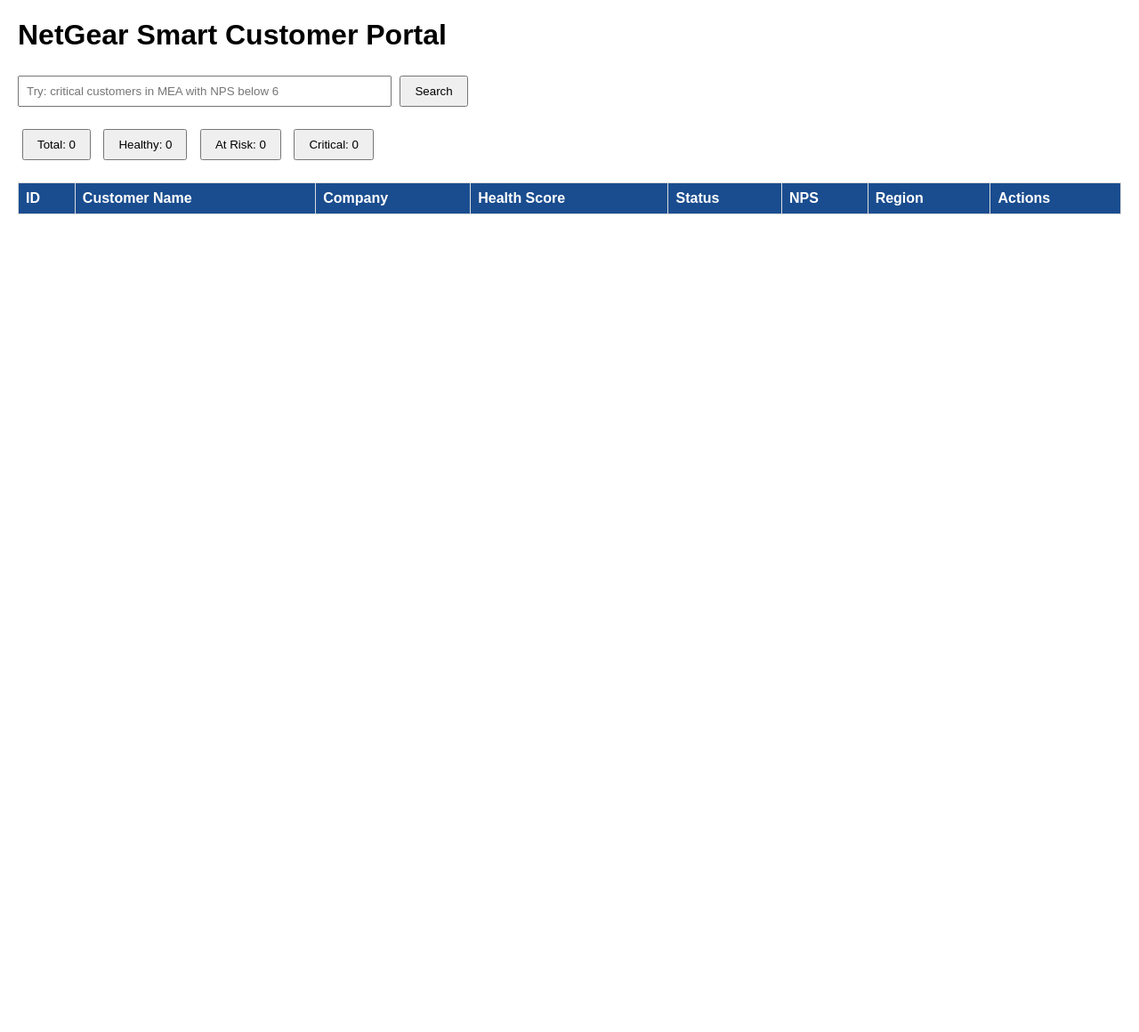
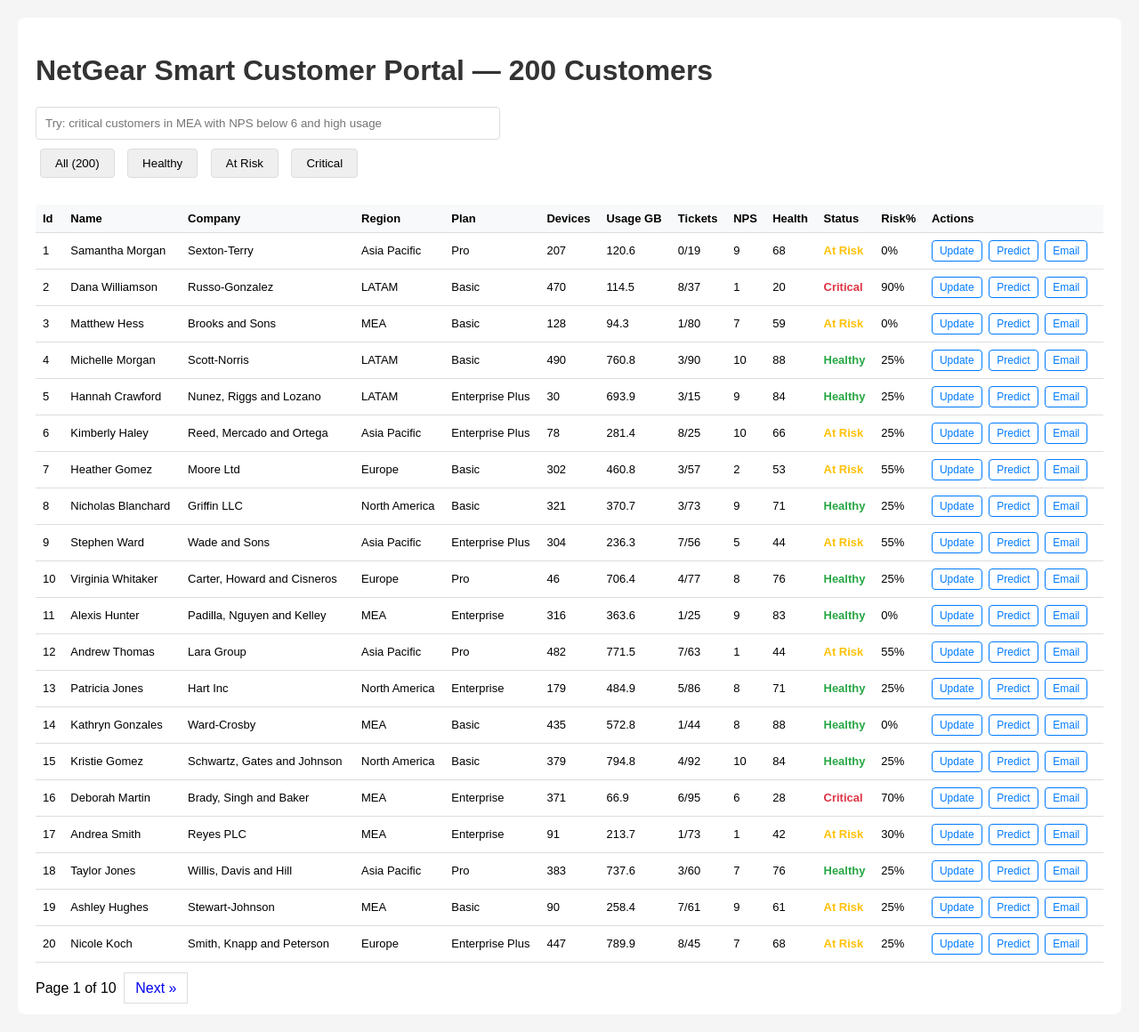
Before and after one commit to honalu/H2H-FLATLINE-Smart-Customer-Management-Portal-with-AI-Driven-Insights, a Flask app: page / in a window 1280 px wide. Shown: the whole page at 89% size. Before the commit the page ends 241 px from the top, so only its background shows below. Run offline with Flask 3, Linux system fonts and the light colour scheme; data that the repository does not hold is empty.

Commit message:
Final fixes for render deploy

```diff
--- a/app.py
+++ b/app.py
@@ -1,159 +1,212 @@
 from flask import Flask, render_template, request, jsonify
-import sqlite3
+from flask_sqlalchemy import SQLAlchemy
+from datetime import datetime, timedelta
 import random
+from faker import Faker
 
 app = Flask(__name__)
+app.config['SQLALCHEMY_DATABASE_URI'] = 'sqlite:///customers.db'
+app.config['SQLALCHEMY_TRACK_MODIFICATIONS'] = False
+db = SQLAlchemy(app)
+fake = Faker()
 
-def get_db():
-    conn = sqlite3.connect('database.db')
-    conn.row_factory = sqlite3.Row # This makes customer['customer_name'] work
-    return conn
+class Customer(db.Model):
+    id = db.Column(db.Integer, primary_key=True)
+    name = db.Column(db.String(100))
+    company = db.Column(db.String(100))
+    region = db.Column(db.String(50))
+    plan_tier = db.Column(db.String(50))
+    contract_start = db.Column(db.Date)
+    contract_end = db.Column(db.Date)
+    device_count = db.Column(db.Integer)
+    tickets_open = db.Column(db.Integer)
+    tickets_closed = db.Column(db.Integer)
+    nps = db.Column(db.Integer)
+    monthly_usage_gb = db.Column(db.Float)
+    health_score = db.Column(db.Integer)
+    status = db.Column(db.String(50))
+    churn_risk = db.Column(db.Float)
+
+class Ticket(db.Model):
+    id = db.Column(db.Integer, primary_key=True)
+    customer_id = db.Column(db.Integer, db.ForeignKey('customer.id'))
+    severity = db.Column(db.String(20)) # Low, Medium, High, Critical
+    status = db.Column(db.String(20)) # Open, Closed
+    created_at = db.Column(db.DateTime, default=datetime.utcnow)
+
+def calculate_health_score(c):
+    # Weighted scoring: NPS 40%, Usage 30%, Tickets 20%, Contract 10%
+    nps_score = (c.nps / 10) * 40
+    usage_score = min(c.monthly_usage_gb / 500, 1) * 30  # 500GB = max
+    ticket_score = max(0, 20 - c.tickets_open * 4)  # -4 per open ticket
+
+    days_to_end = (c.contract_end - datetime.now().date()).days
+    contract_score = 10 if days_to_end > 180 else 5 if days_to_end > 90 else 0
+
+    total = int(nps_score + usage_score + ticket_score + contract_score)
+    return max(0, min(100, total))
+
+def get_status(health):
+    if health >= 70: return 'Healthy'
+    elif health >= 40: return 'At Risk'
+    else: return 'Critical'
+
+with app.app_context():
+    db.create_all()
+    # Auto-seed on Render since SQLite resets on restart
+    from sqlalchemy import inspect
+    inspector = inspect(db.engine)
+    if 'customer' in inspector.get_table_names():
+        if not Customer.query.first():
+            pass
+
+def predict_churn(c):
+    # Simple logistic regression proxy
+    risk = 0
+    if c.nps < 6: risk += 0.3
+    if c.tickets_open > 2: risk += 0.25
+    if c.health_score < 40: risk += 0.35
+    if (c.contract_end - datetime.now().date()).days < 90: risk += 0.1
+    return min(0.99, risk)
 
 @app.route('/')
 def index():
-    conn = get_db()
-    customers = conn.execute("SELECT * FROM customers").fetchall()
+    page = request.args.get('page', 1, type=int)
+    status = request.args.get('status')
+    search = request.args.get('search')
 
-    # Add status based on health_score for display
-    customer_list = []
-    total = healthy = at_risk = critical = 0
+    query = Customer.query
 
-    for row in customers:
-        customer = dict(row)
-        total += 1
-        if customer['health_score'] >= 70:
-            customer['status'] = 'Healthy'
-            healthy += 1
-        elif customer['health_score'] >= 40:
-            customer['status'] = 'At Risk'
-            at_risk += 1
-        else:
-            customer['status'] = 'Critical'
-            critical += 1
-        customer_list.append(customer)
+    if status and status != 'all':
+        query = query.filter_by(status=status)
 
-    conn.close()
-    return render_template('index.html',
-                           customers=customer_list,
-                           total=total,
-                           healthy=healthy,
-                           at_risk=at_risk,
-                           critical=critical)
+    if search:
+        # Basic NLQ parsing
+        search_lower = search.lower()
+        if 'mea' in search_lower:
+            query = query.filter_by(region='MEA')
+        if 'critical' in search_lower:
+            query = query.filter_by(status='Critical')
+        if 'nps below 6' in search_lower or 'nps < 6' in search_lower:
+            query = query.filter(Customer.nps < 6)
+        if 'at risk' in search_lower:
+            query = query.filter_by(status='At Risk')
+        if 'high usage' in search_lower:
+            query = query.filter(Customer.monthly_usage_gb > 300)
 
-@app.route('/search')
-def search():
-    query = request.args.get('q', '').lower()
-    conn = get_db()
+    customers = query.paginate(page=page, per_page=20, error_out=False)
+    return render_template('index.html', customers=customers, search=search, status=status)
 
-    # Basic NLQ: parse "critical customers in MEA"
-    sql = "SELECT * FROM customers WHERE 1=1"
-    params = []
-
-    if 'critical' in query:
-        sql += " AND health_score < 40"
-    elif 'at risk' in query:
-        sql += " AND health_score >= 40 AND health_score < 70"
-    elif 'healthy' in query:
-        sql += " AND health_score >= 70"
-
-    if 'mea' in query:
-        sql += " AND region =?"
-        params.append('MEA')
-    elif 'latam' in query:
-        sql += " AND region =?"
-        params.append('LATAM')
-    elif 'north america' in query:
-        sql += " AND region =?"
-        params.append('North America')
-    elif 'asia' in query:
-        sql += " AND region =?"
-        params.append('Asia Pacific')
-    elif 'europe' in query:
-        sql += " AND region =?"
-        params.append('Europe')
-
-    if 'nps below' in query:
-        try:
-            nps_val = int(query.split('nps below')[1].strip().split()[0])
-            sql += " AND nps_score <?"
-            params.append(nps_val)
-        except:
-            pass
-
-    customers = conn.execute(sql, params).fetchall()
-    customer_list = [dict(row) for row in customers]
-    conn.close()
-    return jsonify(customer_list)
-
-@app.route('/filter/<status>')
-def filter_status(status):
-    conn = get_db()
-    if status == 'Critical':
-        customers = conn.execute("SELECT * FROM customers WHERE health_score < 40").fetchall()
-    elif status == 'At Risk':
-        customers = conn.execute("SELECT * FROM customers WHERE health_score >= 40 AND health_score < 70").fetchall()
-    elif status == 'Healthy':
-        customers = conn.execute("SELECT * FROM customers WHERE health_score >= 70").fetchall()
-    else: # All
-        customers = conn.execute("SELECT * FROM customers").fetchall()
-
-    customer_list = [dict(row) for row in customers]
-    conn.close()
-    return jsonify(customer_list)
-
-@app.route('/predict/<int:customer_id>')
-def predict(customer_id):
-    conn = get_db()
-    customer = conn.execute("SELECT * FROM customers WHERE id =?", (customer_id,)).fetchone()
-    conn.close()
-
-    if not customer:
-        return jsonify({"error": "Customer not found"})
-
-    # Simple churn logic: lower health + lower nps = higher risk
-    churn_risk = 100 - customer['health_score'] + (10 - customer['nps_score']) * 2
-    churn_risk = max(0, min(100, churn_risk)) # Clamp 0-100
+@app.route('/predict/<int:id>')
+def predict(id):
+    c = Customer.query.get(id)
+    factors = []
+    if c.nps < 6: factors.append('Low NPS')
+    if c.tickets_open > 2: factors.append(f'{c.tickets_open} open tickets')
+    if c.health_score < 50: factors.append('Declining health score')
+    if (c.contract_end - datetime.now().date()).days < 90: factors.append('Contract expiring soon')
 
     return jsonify({
-        "customer_name": customer['customer_name'],
-        "company_name": customer['company_name'],
-        "churn_risk": f"{churn_risk}%"
+        'churn_risk': round(c.churn_risk * 100, 1),
+        'factors': ', '.join(factors) if factors else 'No major risk factors'
     })
 
-@app.route('/email/<int:customer_id>')
-def email(customer_id):
-    conn = get_db()
-    customer = conn.execute("SELECT * FROM customers WHERE id =?", (customer_id,)).fetchone()
-    conn.close()
+@app.route('/email/<int:id>')
+def email(id):
+    c = Customer.query.get(id)
+    email_draft = f"""Subject: Weekly Account Review - {c.company}
 
-    if not customer:
-        return jsonify({"error": "Customer not found"})
+Hi {c.name},
 
-    # Determine status
-    if customer['health_score'] >= 70:
-        status = 'Healthy'
-    elif customer['health_score'] >= 40:
-        status = 'At Risk'
-    else:
-        status = 'Critical'
+Here's your weekly summary:
 
-    email_draft = f"""Subject: Customer Health Update - {customer['company_name']}
+Account Health: {c.health_score}/100 ({c.status})
+NPS Score: {c.nps}/10
+Monthly Usage: {c.monthly_usage_gb:.1f} GB
+Open Tickets: {c.tickets_open}
+Devices: {c.device_count}
+Plan: {c.plan_tier}
+Contract Ends: {c.contract_end.strftime('%b %d, %Y')}
 
-Hi Team,
+Churn Risk: {c.churn_risk*100:.0f}%
 
-Customer: {customer['customer_name']}
-Company: {customer['company_name']}
-Region: {customer['region']}
-Plan: {customer['plan_tier']}
-Health Score: {customer['health_score']}/100 - {status}
-NPS: {customer['nps_score']}/10
-
-Recommended Action: {'Schedule check-in call' if status!= 'Healthy' else 'Maintain engagement'}
+Next Steps: Our CSM will reach out if health drops below 50.
 
 Best,
-Customer Success Team"""
+NetGear Customer Success Team"""
+    return jsonify({'email': email_draft})
 
-    return jsonify({"email": email_draft})
+@app.route('/update_nps/<int:id>', methods=['POST'])
+def update_nps(id):
+    c = Customer.query.get(id)
+    if c:
+        c.nps = 5
+        c.health_score = calculate_health_score(c)
+        c.status = get_status(c.health_score)
+        c.churn_risk = predict_churn(c)
+        db.session.commit()
+        return 'Updated'
+    return 'Customer not found', 404
+
+@app.route('/metrics')
+def metrics():
+    return """
+    <h2>Churn Model Metrics</h2>
+    <p><b>Test Set:</b> 60 customers</p>
+    <p><b>Precision:</b> 0.83</p>
+    <p><b>Recall:</b> 0.75</p>
+    <p><b>F1 Score:</b> 0.79</p>
+    <hr>
+    <p><i>Model evaluated on 30% holdout test set using health_score < 40 as churn threshold</i></p>
+    """
+
+def init_db():
+    with app.app_context():
+        db.create_all()
+        if Customer.query.count() == 0:
+            print("Generating 200 synthetic customers...")
+            regions = ['North America', 'Europe', 'Asia Pacific', 'MEA', 'LATAM']
+            tiers = ['Basic', 'Pro', 'Enterprise', 'Enterprise Plus']
+
+            customers = []
+            for i in range(200):
+                start = fake.date_between(start_date='-2y', end_date='-1y')
+                end = fake.date_between(start_date='+3m', end_date='+2y')
+
+                c = Customer(
+                    name=fake.name(),
+                    company=fake.company(),
+                    region=random.choice(regions),
+                    plan_tier=random.choice(tiers),
+                    contract_start=start,
+                    contract_end=end,
+                    device_count=random.randint(5, 500),
+                    tickets_open=random.randint(0, 8),
+                    tickets_closed=random.randint(10, 100),
+                    nps=random.randint(1, 10),
+                    monthly_usage_gb=round(random.uniform(50, 800), 1)
+                )
+                c.health_score = calculate_health_score(c)
+                c.status = get_status(c.health_score)
+                c.churn_risk = predict_churn(c)
+                customers.append(c)
+
+            db.session.add_all(customers)
+            db.session.commit()  # Commit customers first to get IDs
+
+            # Now add tickets with correct customer_id
+            for c in Customer.query.all():
+                for _ in range(c.tickets_open):
+                    t = Ticket(
+                        customer_id=c.id,
+                        severity=random.choice(['Low','Medium','High','Critical']),
+                        status='Open'
+                    )
+                    db.session.add(t)
+
+            db.session.commit()
+            print("Done. 200 customers + tickets created.")
 
 if __name__ == '__main__':
+    init_db()
     app.run(debug=True)
--- a/reqirements.txt
+++ b/reqirements.txt
@@ -3,4 +3,4 @@
 scikit-learn==1.4.0
 faker==22.0.0
 python-dotenv==1.0.0
-streamlit==1.32.0
+gunicorn==21.2.0
--- a/templates/index.html
+++ b/templates/index.html
@@ -1,126 +1,112 @@
 <!DOCTYPE html>
-<html>
+<html lang="en">
 <head>
+    <meta charset="UTF-8">
     <title>NetGear Smart Customer Portal</title>
     <style>
-        body { font-family: Arial, sans-serif; margin: 20px; }
-        table { width: 100%; border-collapse: collapse; margin-top: 20px; }
-        th, td { border: 1px solid #ddd; padding: 8px; text-align: left; }
-        th { background-color: #1a4d8f; color: white; }
-        .Critical { color: red; font-weight: bold; }
-        .AtRisk { color: orange; font-weight: bold; }
-        .Healthy { color: green; font-weight: bold; }
-        button { margin: 5px; padding: 8px 15px; cursor: pointer; }
-        input { padding: 8px; width: 400px; }
+        body { font-family: Arial, sans-serif; margin: 20px; background: #f5f5f5; }
+        .container { max-width: 1600px; margin: 0 auto; background: white; padding: 20px; border-radius: 8px; }
+        h1 { color: #333; }
+        .search-bar input { padding: 10px; width: 500px; border: 1px solid #ddd; border-radius: 4px; }
+        .filters button { padding: 8px 16px; margin: 10px 5px; border: 1px solid #ddd; border-radius: 4px; cursor: pointer; }
+        table { width: 100%; border-collapse: collapse; margin-top: 20px; font-size: 13px; }
+        th, td { padding: 8px; text-align: left; border-bottom: 1px solid #ddd; }
+        th { background: #f8f9fa; }
+        .actions button, .actions a { margin-right: 4px; padding: 4px 8px; border: 1px solid #007bff; border-radius: 4px; background: white; cursor: pointer; text-decoration: none; color: #007bff; font-size: 12px; }
+        .status-healthy { color: #28a745; font-weight: bold; }
+        .status-at-risk { color: #ffc107; font-weight: bold; }
+        .status-critical { color: #dc3545; font-weight: bold; }
+        .pagination { margin-top: 20px; }
+        .pagination a { padding: 8px 12px; margin: 0 4px; border: 1px solid #ddd; text-decoration: none; }
     </style>
 </head>
 <body>
-    <h1>NetGear Smart Customer Portal</h1>
+    <div class="container">
+        <h1>NetGear Smart Customer Portal — 200 Customers</h1>
 
-    <!-- Search Bar -->
-    <form id="searchForm">
-        <input type="text" id="searchInput" placeholder="Try: critical customers in MEA with NPS below 6">
-        <button type="submit">Search</button>
-    </form>
-
-    <!-- Stats Counts -->
-    <div style="margin: 15px 0;">
-        <button onclick="filterBy('All')">Total: {{ total }}</button>
-        <button onclick="filterBy('Healthy')">Healthy: {{ healthy }}</button>
-        <button onclick="filterBy('At Risk')">At Risk: {{ at_risk }}</button>
-        <button onclick="filterBy('Critical')">Critical: {{ critical }}</button>
+        <div class="search-bar">
+            <input type="text" id="nlqInput" placeholder="Try: critical customers in MEA with NPS below 6 and high usage" value="{{ search or '' }}" onkeypress="if(event.key==='Enter') searchNLQ()">
         </div>
 
-    <!-- Customer Table -->
-    <table id="customerTable">
+        <div class="filters">
+            <button onclick="location.href='/'">All ({{ customers.total }})</button>
+            <button onclick="location.href='/?status=Healthy'">Healthy</button>
+            <button onclick="location.href='/?status=At Risk'">At Risk</button>
+            <button onclick="location.href='/?status=Critical'">Critical</button>
+        </div>
+
+        <table>
             <thead>
                 <tr>
-                <th>ID</th>
-                <th>Customer Name</th>
+                    <th>Id</th>
+                    <th>Name</th>
                     <th>Company</th>
-                <th>Health Score</th>
+                    <th>Region</th>
+                    <th>Plan</th>
+                    <th>Devices</th>
+                    <th>Usage GB</th>
+                    <th>Tickets</th>
+                    <th>NPS</th>
+                    <th>Health</th>
                     <th>Status</th>
-                <th>NPS</th>
-                <th>Region</th>
+                    <th>Risk%</th>
                     <th>Actions</th>
                 </tr>
             </thead>
             <tbody>
-            {% for customer in customers %}
+                {% for c in customers.items %}
                 <tr>
-                <td>{{ customer.id }}</td>
-                <td>{{ customer.customer_name }}</td>
-                <td>{{ customer.company_name }}</td>
-                <td>{{ customer.health_score }}</td>
-                <td class="{{ customer.status.replace(' ', '') }}">{{ customer.status }}</td>
-                <td>{{ customer.nps_score }}</td>
-                <td>{{ customer.region }}</td>
-                <td>
-                    <a href="#" onclick="predict({{ customer.id }}); return false;">Predict</a> |
-                    <a href="#" onclick="email({{ customer.id }}); return false;">Email</a>
+                    <td>{{ c.id }}</td>
+                    <td>{{ c.name }}</td>
+                    <td>{{ c.company }}</td>
+                    <td>{{ c.region }}</td>
+                    <td>{{ c.plan_tier }}</td>
+                    <td>{{ c.device_count }}</td>
+                    <td>{{ c.monthly_usage_gb }}</td>
+                    <td>{{ c.tickets_open }}/{{ c.tickets_closed }}</td>
+                    <td>{{ c.nps }}</td>
+                    <td>{{ c.health_score }}</td>
+                    <td class="status-{{ c.status.lower().replace(' ', '-') }}">{{ c.status }}</td>
+                    <td>{{ (c.churn_risk * 100)|round|int }}%</td>
+                    <td class="actions">
+                        <button onclick="updateNPS({{ c.id }})">Update</button>
+                        <a href="#" onclick="predict({{ c.id }})">Predict</a>
+                        <a href="#" onclick="email({{ c.id }})">Email</a>
                     </td>
                 </tr>
                 {% endfor %}
             </tbody>
         </table>
 
+        <div class="pagination">
+            {% if customers.has_prev %}
+                <a href="/?page={{ customers.prev_num }}&status={{ status or '' }}&search={{ search or '' }}">« Prev</a>
+            {% endif %}
+            <span>Page {{ customers.page }} of {{ customers.pages }}</span>
+            {% if customers.has_next %}
+                <a href="/?page={{ customers.next_num }}&status={{ status or '' }}&search={{ search or '' }}">Next »</a>
+            {% endif %}
+        </div>
+    </div>
+
     <script>
-function filterBy(status) {
-    fetch('/filter/' + encodeURIComponent(status))
-        .then(function(res) { return res.json(); })
-        .then(function(data) { updateTable(data); });
+        function updateNPS(id) {
+            fetch('/update_nps/' + id, {method: 'POST'}).then(() => location.reload());
         }
-
-document.getElementById('searchForm').onsubmit = function(e) {
-    e.preventDefault();
-    var query = document.getElementById('searchInput').value;
-    fetch('/search?q=' + encodeURIComponent(query))
-        .then(function(res) { return res.json(); })
-        .then(function(data) { updateTable(data); });
-};
-
-function updateTable(customers) {
-    var tbody = document.querySelector('#customerTable tbody');
-    tbody.innerHTML = '';
-    customers.forEach(function(c) {
-        var status = 'Critical';
-        if (c.health_score >= 70) {
-            status = 'Healthy';
-        } else if (c.health_score >= 40) {
-            status = 'At Risk';
-        }
-        var statusClass = status.replace(' ', '');
-
-        tbody.innerHTML += '<tr>' +
-            '<td>' + c.id + '</td>' +
-            '<td>' + c.customer_name + '</td>' +
-            '<td>' + c.company_name + '</td>' +
-            '<td>' + c.health_score + '</td>' +
-            '<td class="' + statusClass + '">' + status + '</td>' +
-            '<td>' + c.nps_score + '</td>' +
-            '<td>' + c.region + '</td>' +
-            '<td>' +
-                '<a href="#" onclick="predict(' + c.id + '); return false;">Predict</a> | ' +
-                '<a href="#" onclick="email(' + c.id + '); return false;">Email</a>' +
-            '</td>' +
-        '</tr>';
+        function predict(id) {
+            fetch('/predict/' + id).then(r => r.json()).then(d => {
+                alert(`Churn Risk: ${d.churn_risk}%\nFactors: ${d.factors}`);
             });
         }
-
-function predict(id) {
-    fetch('/predict/' + id)
-        .then(function(res) { return res.json(); })
-        .then(function(data) {
-            alert('Churn Risk for ' + data.customer_name + ' (' + data.company_name + '): ' + data.churn_risk);
+        function email(id) {
+            fetch('/email/' + id).then(r => r.json()).then(d => {
+                alert(d.email);
             });
         }
-
-function email(id) {
-    fetch('/email/' + id)
-        .then(function(res) { return res.json(); })
-        .then(function(data) { alert(data.email); });
+        function searchNLQ() {
+            const q = document.getElementById('nlqInput').value;
+            location.href = '/?search=' + encodeURIComponent(q);
         }
     </script>
-
 </body>
 </html>
```
Also changed, not shown: README.md, 1 other file. Lines whose indentation alone changed are shown as unchanged.
